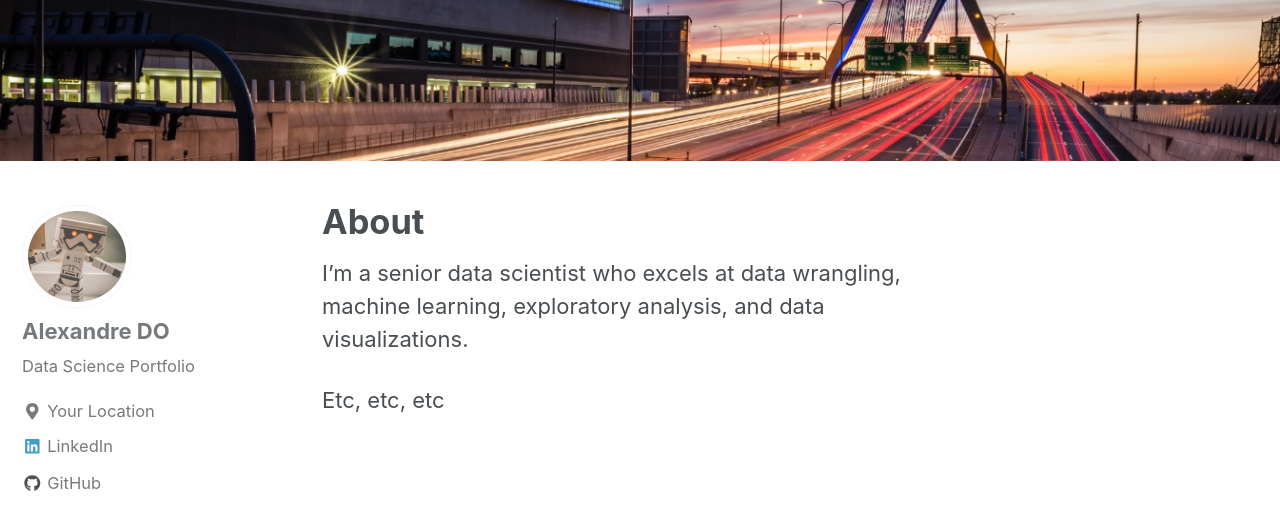
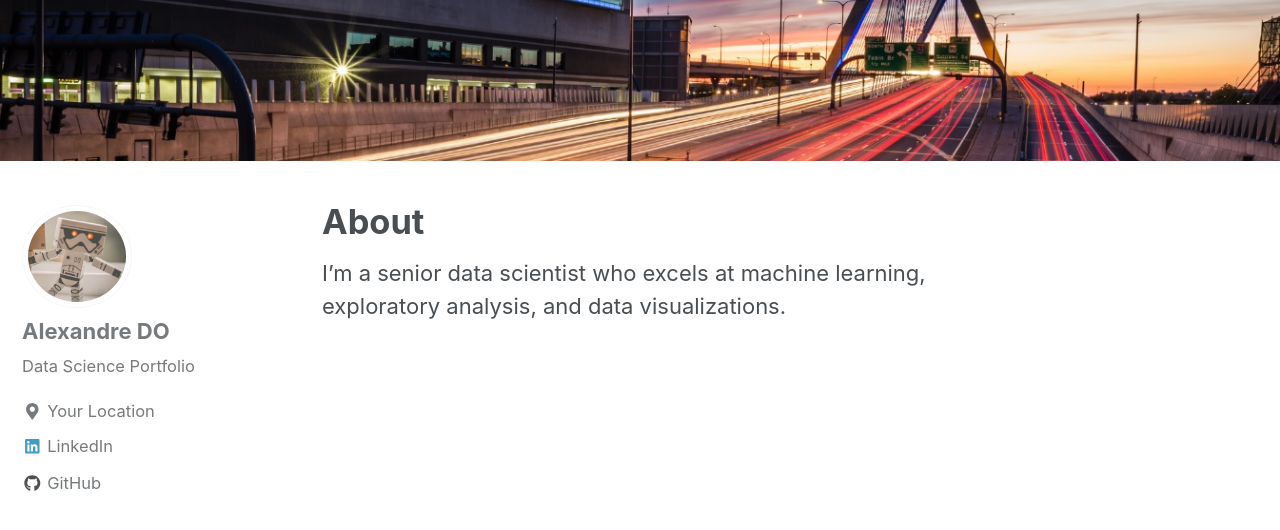
Before and after one commit to alexandre-do/alexandre-do.github.io, a Jekyll site: the page built from _pages/about.md, in a window 1280 px wide and 900 px high, scrolled down 412 px. Shown: the top 530 px of the window. Built offline with Jekyll 4.4.1, drawn with Linux system fonts in a browser that asks for light colours; nearby versions of some CDN libraries.

Commit message:
Update about.md

```diff
--- a/_pages/about.md
+++ b/_pages/about.md
@@ -5,6 +5,4 @@ header:
   image: "/images/zakim.jpg"
 ---
 
-I'm a senior data scientist who excels at data wrangling, machine learning, exploratory analysis, and data visualizations.
-
-Etc, etc, etc
+I'm a senior data scientist who excels at machine learning, exploratory analysis, and data visualizations.
```
